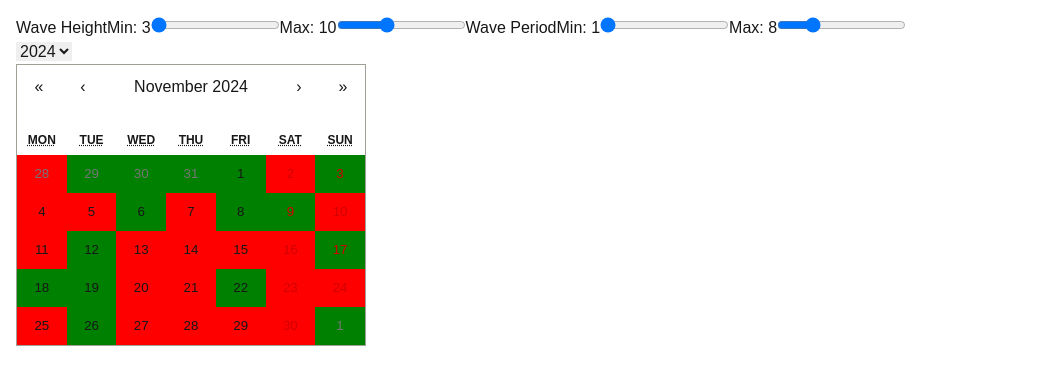
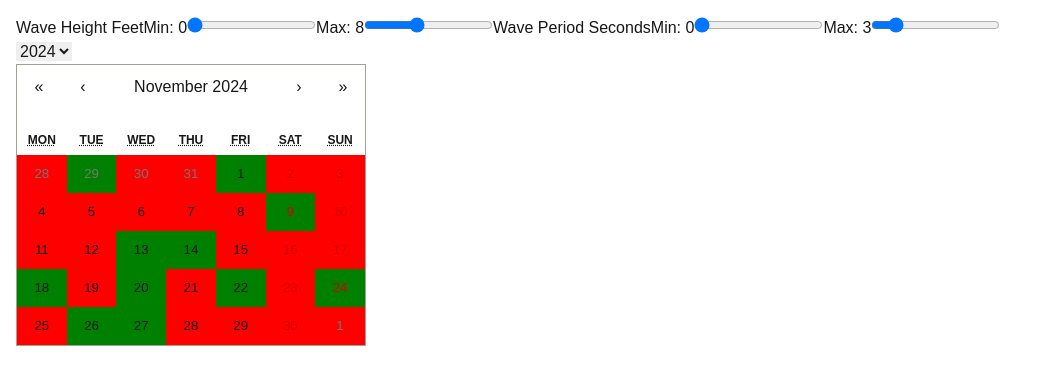
Before and after one commit to niole/ship-weather, a Next.js app: page / in a window 1280 px wide. Shown: the top 384 px of the page, without its empty margins (0-1046 px from the left). Built offline with nearby package versions, Linux system fonts and the light colour scheme.

Commit message:
Add some stuff

```diff
--- a/app/page.tsx
+++ b/app/page.tsx
@@ -2,13 +2,42 @@
 import { useEffect, useState } from "react";
 import Calendar from 'react-calendar';
 import RangeControls from "@/lib/components/RangeControls";
+import { type DayPrediction } from "@/lib/types";
 import 'react-calendar/dist/Calendar.css';
 
-type DayPrediction = {
-  date: Date;
-  waveHeight: number;
-  wavePeriod: number;
-};
+function getWaveHeightFt(windSpeedKts: number): number {
+  // based off of https://www.wpc.ncep.noaa.gov/html/beaufort.shtml
+  if (windSpeedKts <= 3) {
+    return 0.25;
+  }
+
+  if (windSpeedKts <= 6) {
+    return 1;
+  }
+
+  if (windSpeedKts <= 10) {
+    return 3;
+  }
+
+  if (windSpeedKts <= 16) {
+    return 5;
+  }
+
+  if (windSpeedKts <= 21) {
+    return 8;
+  }
+
+  if (windSpeedKts <= 27) {
+    return 13;
+  }
+
+  // near gale
+  if (windSpeedKts <= 33) {
+    return 19;
+  }
+
+  return Infinity;
+}
 
 function getDateKey(date: Date): string {
   return date.toDateString();
@@ -31,10 +60,12 @@ function getScore(
   acceptedMinWaveHeight: number,
   acceptedMaxWaveHeight: number,
   acceptedMinWavePeriod: number,
-  acceptedMaxWavePeriod: number): number {
+  acceptedMaxWavePeriod: number,
+): number {
   const {
-    waveHeight,
+    waveHeight: predictedWaveHeight,
     wavePeriod,
+    windSpeedKts,
   } = prediction;
 
   const minOkWht = acceptedMinWaveHeight * 0.9;
@@ -42,13 +73,19 @@ function getScore(
   const minOkWpd = acceptedMinWavePeriod * 0.9;
   const maxOkWpd = acceptedMaxWavePeriod * 1.1;
 
+  const waveHeight = predictedWaveHeight ?? getWaveHeightFt(windSpeedKts);
+  const waveHeightGood = waveHeight >= acceptedMinWaveHeight && waveHeight <= acceptedMaxWaveHeight;
+  const wavePeriodGood = wavePeriod ? wavePeriod >= acceptedMinWavePeriod && wavePeriod <= acceptedMaxWavePeriod : true;
+
   // good
-  if (waveHeight >= acceptedMinWaveHeight && waveHeight <= acceptedMaxWaveHeight && wavePeriod >= acceptedMinWavePeriod && wavePeriod <= acceptedMaxWavePeriod) {
+  if (waveHeightGood && wavePeriodGood) {
     return 2;
   }
 
+  const waveHeightOk = waveHeight >= minOkWht && waveHeight <= maxOkWht;
+  const wavePeriodOk = wavePeriod ? wavePeriod >= minOkWpd && wavePeriod <= maxOkWpd : true;
   // ok
-  if (waveHeight >= minOkWht && waveHeight <= maxOkWht && wavePeriod >= minOkWpd && wavePeriod <= maxOkWpd) {
+  if (waveHeightOk && wavePeriodOk) {
     return 1;
   }
 
@@ -92,7 +129,7 @@ function fetchPredictions(
     }})();
 
     return dates.reduce((acc, date) => ({...acc, [getDateKey(date)]: getScore(
-        { date, waveHeight: Math.round(Math.random() * 10), wavePeriod: Math.round(Math.random() * 10) },
+        { date, windSpeedKts: Math.round(Math.random() * 20), waveHeight: Math.round(Math.random() * 10), wavePeriod: Math.round(Math.random() * 10) },
         waveHtRange[0],
         waveHtRange[1],
         wavePdRange[0],
@@ -104,8 +141,8 @@ function fetchPredictions(
 
 
 export default function Home() {
-  const [waveHeightRange, setWaveHeightRange] = useState<[number, number]>([3, 10]); // Default 3-10 feet
-  const [wavePeriodRange, setWavePeriodRange] = useState<[number, number]>([1, 8]); // Default 8 seconds
+  const [waveHeightRange, setWaveHeightRange] = useState<[number, number]>([0, 8]);
+  const [wavePeriodRange, setWavePeriodRange] = useState<[number, number]>([0, 3]);
   const [predictionMap, setDayPredictions] = useState<Record<string, number>>({});
   const [calendarView, setCalendarView] = useState<{ view: string, activeStartDate: Date }>({view: 'month', activeStartDate: new Date()});
 
@@ -117,8 +154,8 @@ export default function Home() {
   return (
     <div className="p-4">
       <div className="flex">
-        <RangeControls label="Wave Height" range={waveHeightRange} setRange={setWaveHeightRange} />
-        <RangeControls label="Wave Period" range={wavePeriodRange} setRange={setWavePeriodRange} />
+        <RangeControls label="Wave Height Feet" range={waveHeightRange} setRange={setWaveHeightRange} lowerBound={0} upperBound={20} />
+        <RangeControls label="Wave Period Seconds" range={wavePeriodRange} setRange={setWavePeriodRange} lowerBound={0} upperBound={20} />
       </div>
       <select
         value={calendarView.activeStartDate.getFullYear()}
--- a/lib/components/RangeControls.tsx
+++ b/lib/components/RangeControls.tsx
@@ -1,4 +1,11 @@
-export default function RangeControls({ range, setRange, label}: { label: string,range: [number, number], setRange: (range: [number, number]) => void }) {
+type Props = {
+    label: string,
+    range: [number, number],
+    setRange: (range: [number, number]) => void,
+    lowerBound?: number,
+    upperBound?: number
+};
+export default function RangeControls({ range, setRange, label, lowerBound = 0, upperBound = 10}: Props) {
   const [min, max] = range;
   return (
       <div className="mb-6 flex flex-1 flex-col ml-8">
@@ -11,8 +18,8 @@ export default function RangeControls({ range, setRange, label}: { label: string
               Min: {min}
             </label>
             <input type="range"
-              min="4"
-              max="20"
+              min={lowerBound}
+              max={upperBound}
               value={min}
               onChange={(e) => setRange([Number(e.target.value), range[1]])}
               className="w-full h-2 bg-gray-200 rounded-lg appearance-none cursor-pointer"
@@ -24,8 +31,8 @@ export default function RangeControls({ range, setRange, label}: { label: string
             </label>
             <input
               type="range"
-              min="4"
-              max="20"
+              min={lowerBound}
+              max={upperBound}
               value={max}
               onChange={(e) => setRange([range[0], Number(e.target.value)])}
               className="w-full h-2 bg-gray-200 rounded-lg appearance-none cursor-pointer"
--- /dev/null
+++ b/lib/types.ts
@@ -0,0 +1,17 @@
+export type DayPrediction = {
+  date: Date;
+  windSpeedKts: number;
+  waveHeight?: number;
+  wavePeriod?: number;
+  weatherInstability?: number; // 1-3, 1 is pleasant, 2 is unpleasant, 3 is stormy
+  rawData?: Record<string, number>;
+  //windSpeedMs: number;
+  //airTempC?: number;
+  //airPressureHPa?: number;
+  //dewPointC?: number;
+  //gustSpeedMs?: number;
+  //seaTempC?: number;
+  //waveHeightFt?: number;
+  //averageWavePeriodSeconds?: number;
+  //dominoantWavePeriodSeconds?: number;
+};
```
Also changed, not shown: lib/prediction/client.ts (added, +15 -0 lines), 1 other file (tests, documents, lock files or other folders).
